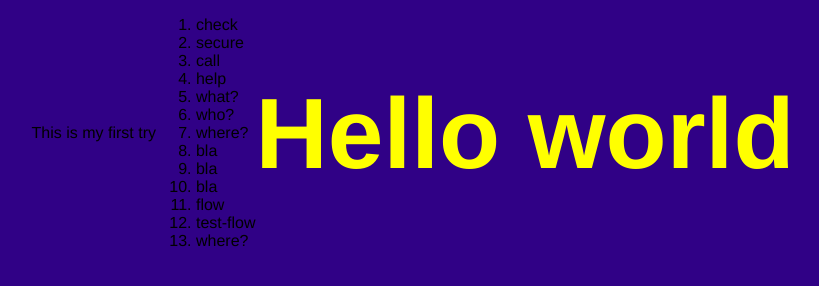
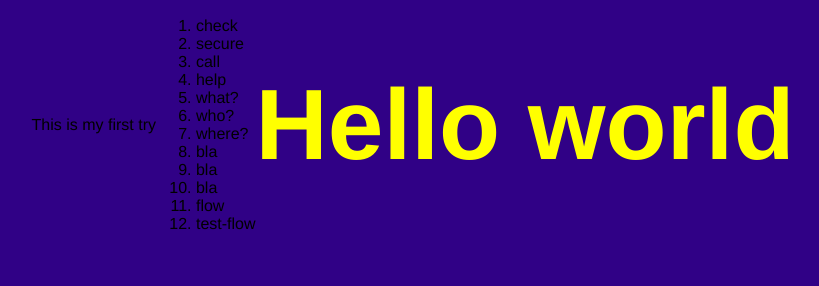
Before and after one commit to MrMusito/project, a plain HTML site: page index.html in a window 1280 px wide. Shown: the whole page, without its empty margins (227-1046 px from the left). Drawn offline with Linux system fonts and the light colour scheme.

Commit message:
Update index.html

```diff
--- a/index.html
+++ b/index.html
@@ -40,8 +40,6 @@
             <li>bla</li>
             <li>flow</li>
             <li>test-flow</li>
-            <li>where?</li>
-
         </ol>
     </div>
 </head>
```
